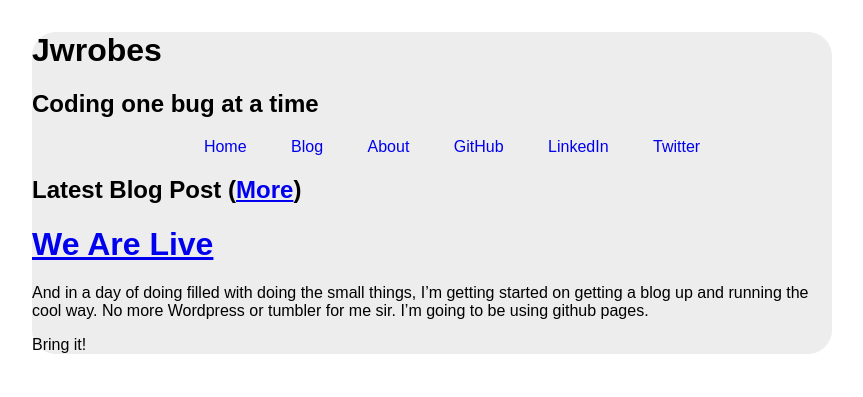
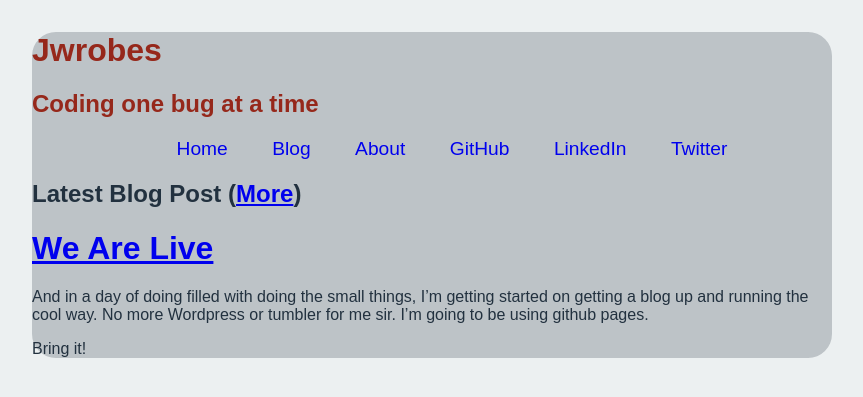
Before and after one commit to jwrobes/jwrobes.github.io, a Jekyll site: the page built from index.html, in a window 1280 px wide. Shown: the top 397 px of the page, without its empty margins (208-1071 px from the left). Built offline with Jekyll 4.4.1, drawn with Linux system fonts in a browser that asks for light colours; nearby versions of some CDN libraries; library files that are not in the unit come from our copies.

Commit message:
added some color.  because even ugly color is better than no color.  is it?

```diff
--- a/stylesheets/master.css
+++ b/stylesheets/master.css
@@ -1,13 +1,17 @@
 body {
 	font-family: sans-serif;
-	background:
+	background: #ecf0f1;
+}
+
+#header {
+	color: #96281B;
 }
 
 #wrapper {
   width: 50em;
   margin: 2em auto 0;
   padding: 0;
-  background: #EDEDED;
+  background: #bdc3c7;
   -moz-border-radius: 1.5em;
   -webkit-border-radius: 1.5em;
   border-radius: 1.5em;
@@ -25,8 +29,18 @@ body {
 #menu ul li {
 	display: inline;
 	margin: 0 20px;
+	font-size: 1.2em;
+	color: #96281B;
 }
 
 #menu ul li a {
 	text-decoration: none;
 }
+
+#menu ul li a:hover {
+	color: #D91E18;
+}
+
+#content {
+	color: #22313F;
+}
```
